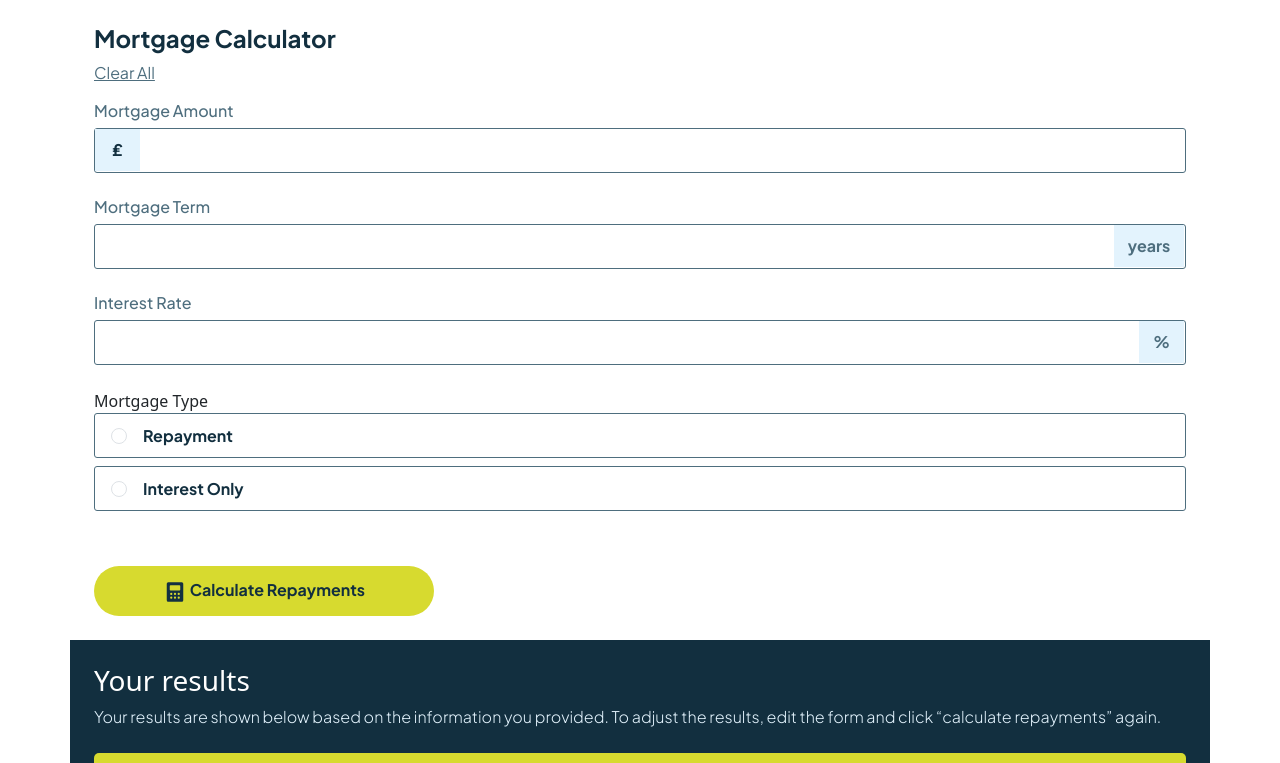
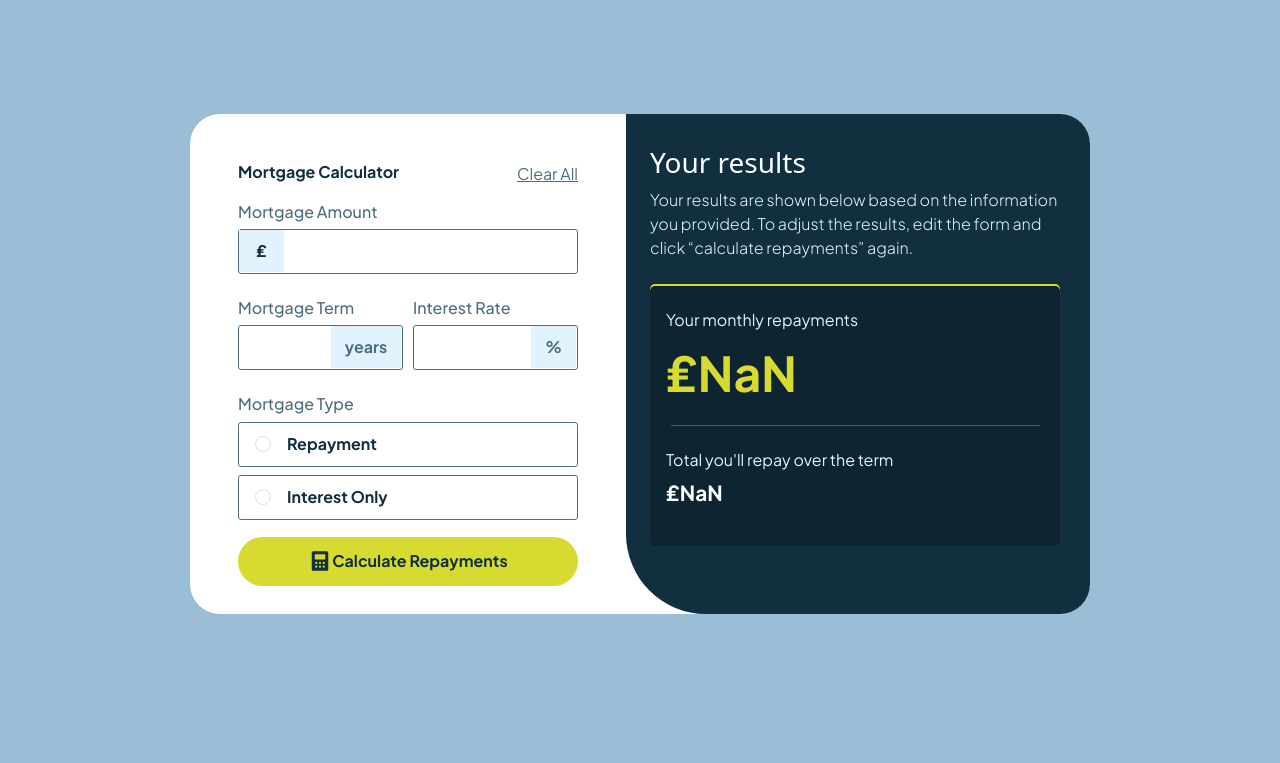
Before and after one commit to VictorGarcia2/mortgage-repayment-calculator-by-victor, a plain HTML site: page index.html in a window 1280 px wide. Both pictures are taken after a click on the button "Calculate Repayments". Shown: the top 763 px of the page. Drawn offline with nearby package versions, Linux system fonts and the light colour scheme.

Commit message:
Actualizacion: diseño

```diff
--- a/index.html
+++ b/index.html
@@ -14,14 +14,16 @@
   <script src="scripts/main.js" defer></script>
   <title> Mortgage Calculator</title>
 </head>
-
 <body>
-  <div class="container p-0 mt-4">
-    <div class="px-4">
-      <h1 class="fs-4">
+  <div class="container p-0  d-md-flex justify-content-center ">
+    <div class="d-md-flex  mort">
+      <div class="p-md-5 px-3 pt-3">
+        <div class="d-md-flex justify-content-between">
+          <h1 class="fs-4 titulo">
             Mortgage Calculator
           </h1>
           <p id="clear">Clear All</p>
+        </div>
         <label for="" class="mb-4 w-100">
           <h2 class="fs-6">
             Mortgage Amount
@@ -31,6 +33,7 @@
             <input class="amount-data" type="number" name="" id="amount-data">
           </div>
         </label>
+        <div class="d-md-flex opt">
           <label for="" class="mb-4 w-100">
             <h2 class="fs-6">
               Mortgage Term
@@ -40,7 +43,7 @@
               <input class="amount-all"  type="number" name="" id="amount-years">
             </div>
           </label>
-      <label for="" class="mb-4 w-100">
+          <label for="" class="mb-4  w-100">
             <h2 class="fs-6">
               Interest Rate
             </h2>
@@ -49,28 +52,30 @@
               <input class="amount-all"  type="number" name="" id="interest-rate">
             </div>
           </label>
-      <div  class="mb-4 "
+        </div>
+        <div  class="mb-4 ">
           <h2 class="fs-6">
             Mortgage Type
           </h2>
           <div class="" id="form">
             <div class=" border-0 mb-2">
               <label class=" repayment d-flex align-items-center w-100" >
-              <input class="radio  form-check-input mb-1 mx-3" type="radio" name="repayment"  value="" id="repayment" />
+                <input class="radio  form-check-input mb-1 mx-3" type="radio" name="radio"  value="" id="repayment" />
                 <p class="mortgage mt-3 fs-6">
                   Repayment
                 </p>
               </label>
             </div>
-          <div class="list-group-item border-0 d-flex"><label class="repayment d-flex align-items-center w-100">
-              <input class="radio form-check-input mb-1 mx-3" type="radio" name="repayment" id="interest-only"
+            <div class="list-group-item border-0 d-flex">
+              <label class="repayment d-flex align-items-center w-100">
+                <input class="radio form-check-input mb-1 mx-3" type="radio" name="radio" id="interest-only"
                   value="" />
                 <p class="mortgage mt-3 fs-6">
                   Interest Only
+                </label>
                 </p>
-            </label>
             </div>
-          <span class="d-flex">
+            <span class="d-flex ">
               <button class="submit" id="enviar">
                 <img src="./assets/images/icon-calculator.svg" alt="">
                 Calculate Repayments
@@ -108,6 +113,7 @@
             <p>Complete the form and click "calculate repayments" to see what your monthly rapayments would be.</p>
         </div>
       </div>
+    </div>
 
   </div>
   <script src="https://cdn.jsdelivr.net/npm/bootstrap@5.3.3/dist/js/bootstrap.bundle.min.js"
--- a/scripts/main.js
+++ b/scripts/main.js
@@ -27,14 +27,16 @@ function getResults() {
 
         send.addEventListener('click', () => {
             if (repayment.checked) {
-                resultsMonthly.textContent = `${rs.toFixed(2)}`
-                resultsTotal.textContent = `${rs.toFixed(3) * n}`
+                resultsMonthly.textContent = `₤${rs.toLocaleString('en')}`
+                total = rs * n
+                resultsTotal.textContent = `₤${total.toLocaleString('en')}`
                 toggleModal()
                 toggleModalResults()
             } else {
                 let interesT = rs * n - p
-                resultsMonthly.textContent = `${interesT.toFixed(3)}`
-                resultsTotal.textContent = `${rs.toFixed(3) * n}`
+                resultsMonthly.textContent = `₤${interesT.toLocaleString('en')}`
+                total = rs * n
+                resultsTotal.textContent = `₤${total.toLocaleString('en')}`
                 toggleModal()
                 toggleModalResults()
 
@@ -42,18 +44,14 @@ function getResults() {
         })
     }
 }
-
 function clearTablero() {
-    mortgageAmount = 0
-    mortgageTerm = 0
-    interest = 0
     amountData.value = ""
     amountYears.value = ""
     interestRate.value = ""
-    resultsMonthly = "--"
-    resultsTotal = "--"
+    resultsMonthly = ""
+    resultsTotal = ""
+    toggleModal()
 }
-
 amountYears.addEventListener('input', getResults)
 amountData.addEventListener('input', getResults)
 interestRate.addEventListener('input', getResults)
--- a/style/style.css
+++ b/style/style.css
@@ -14,14 +14,17 @@ h1 {
     font-weight: 700;
     font-family: "Plus Jakarta Sans", serif;
     font-style: normal;
+
 }
-h2{
+
+h2 {
     color: hsl(200, 24%, 40%);
     font-family: "Plus Jakarta Sans", serif;
     font-style: normal;
     font-weight: 500;
 }
-h4{
+
+h4 {
     color: hsl(202, 86%, 94%);
     font-family: "Plus Jakarta Sans", serif;
     font-style: normal;
@@ -35,10 +38,12 @@ p {
     font-family: "Plus Jakarta Sans", serif;
     font-style: normal;
 }
-span{
+
+span {
     width: 100%;
 }
-input{
+
+input {
     width: 100%;
     height: 2.8125rem;
     border-radius: 3px;
@@ -49,15 +54,18 @@ input{
     outline: none;
     border: 1.4px solid hsl(200, 24%, 40%);
 }
-input:hover{
+
+input:hover {
     background-color: hsla(61, 70%, 52%, 0.116);
     border-color: hsl(61, 70%, 52%);
 }
-i:active{
+
+i:active {
     background-color: hsla(61, 70%, 52%, 0.116);
     border-color: hsl(61, 70%, 52%);
 }
-.amount-data{
+
+.amount-data {
     padding-left: 60px;
     font-size: 1rem;
     color: hsl(202, 55%, 16%);
@@ -67,7 +75,8 @@ i:active{
     font-weight: 700;
 
 }
-.amount-all{
+
+.amount-all {
     padding-left: 10px;
     font-size: 1rem;
     color: hsl(202, 55%, 16%);
@@ -78,9 +87,10 @@ i:active{
 
 }
 
-.libra{
+.libra {
     background-color: hsl(202, 86%, 94%);
-    color: hsl(202, 55%, 16%); ;
+    color: hsl(202, 55%, 16%);
+    ;
     text-align: center;
     margin-top: 1px;
     margin-left: 1px !important;
@@ -92,7 +102,7 @@ i:active{
     text-decoration: none;
 }
 
-.years{
+.years {
     background-color: hsl(202, 86%, 94%);
     text-align: center;
     margin-top: 1px !important;
@@ -104,7 +114,8 @@ i:active{
     font-style: normal;
     text-decoration: none;
 }
-.porcentaje{
+
+.porcentaje {
     background-color: hsl(202, 86%, 94%);
     text-align: center;
     margin-top: 1px !important;
@@ -117,8 +128,7 @@ i:active{
     text-decoration: none;
 }
 
-.repayment{
-
+.repayment {
     height: 2.8125rem;
     border: 1.4px solid hsl(200, 24%, 40%);
     border-radius: 3px;
@@ -127,16 +137,45 @@ i:active{
     -ms-border-radius: 3px;
     -o-border-radius: 3px;
 }
-.repayment:hover{
+
+/* input[type="radio"]{
+    display: none !important;
+}
+
+.repayment::before{
+    content: "";
+    height: 20px;
+    width: 20px;
+    border: 3px solid;
+    border-radius: 100%;
+    -webkit-border-radius: 100%;
+    -moz-border-radius: 100%;
+    -ms-border-radius: 100%;
+    -o-border-radius: 100%;
+}
+input[type="radio"]::checked + .repayment{
+    background-color: #0e2431 !important;
+    color: rgb(0, 124, 233) !important;
+}
+input[type="radio"]::checked + .repayment::before{
+    height: 16px;
+    width: 16px;
+    border: 10px solid white;
+    background-color: blueviolet;
+}
+ */
+
+
+/* .repayment:hover{
     background-color: hsla(61, 70%, 52%, 0.116);
     border-color: hsl(61, 70%, 52%);
 }
 .radio:hover{
     border-color: hsl(61, 70%, 52%);
     background-color: hsl(61, 70%, 52%);
-}
+} */
 
-.mortgage{
+.mortgage {
     font-weight: 700;
     font-family: "Plus Jakarta Sans", serif;
     font-style: normal;
@@ -144,9 +183,9 @@ i:active{
     color: hsl(202, 55%, 16%);
 }
 
-.submit{
+.submit {
     margin-top: 5%;
-    width: 21.25rem  !important;
+    width: 21.25rem !important;
     height: 3.1rem;
     border: 0 solid hsl(200, 24%, 40%);
     background-color: hsl(61, 70%, 52%);
@@ -161,13 +200,15 @@ i:active{
     text-decoration: none;
     color: hsl(202, 55%, 16%);
 }
-.bg-results{
+
+.bg-results {
     width: 100%;
     height: 450px;
     background-color: hsl(202, 55%, 16%);
 
 }
-.copy{
+
+.copy {
     font-weight: 300;
     font-family: "Plus Jakarta Sans", serif;
     font-style: normal;
@@ -175,7 +216,8 @@ i:active{
     color: hsl(202, 86%, 94%);
     font-size: 1rem;
 }
-.bg-primary{
+
+.bg-primary {
     width: 100%;
     height: 23px;
     background-color: hsl(61, 70%, 52%) !important;
@@ -185,19 +227,21 @@ i:active{
     -ms-border-radius: 5px;
     -o-border-radius: 5px;
 }
-.bg-secondary{
+
+.bg-secondary {
     position: absolute;
     margin-top: 1% !important;
-    width: 88%;
+    width: 365px;
     height: 230px;
-    background-color: #0e2431  !important;
+    background-color: #0e2431 !important;
     border-radius: 5px;
     -webkit-border-radius: 5px;
     -moz-border-radius: 5px;
     -ms-border-radius: 5px;
     -o-border-radius: 5px;
 }
-.results{
+
+.results {
     font-weight: 700;
     font-family: "Plus Jakarta Sans", serif;
     font-style: normal;
@@ -205,7 +249,8 @@ i:active{
     color: hsl(61, 70%, 52%);
     font-size: 2rem;
 }
-.results-replay{
+
+.results-replay {
     font-weight: 700;
     font-family: "Plus Jakarta Sans", serif;
     font-style: normal;
@@ -213,11 +258,13 @@ i:active{
     color: hsl(0, 0%, 100%);
     font-size: 1.3rem;
 }
-.divisor{
+
+.divisor {
     margin: auto;
     width: 90%;
 }
-.empty > p{
+
+.empty>p {
     text-align: center;
     font-weight: 300;
     font-family: "Plus Jakarta Sans", serif;
@@ -226,6 +273,98 @@ i:active{
     color: hsl(202, 86%, 94%);
     font-size: 1rem;
 }
-#clear{
+
+#clear {
     cursor: pointer;
 }
+
+.empty>img {
+    margin: auto;
+    width: 200px;
+}
+.submit {
+    display: flex;
+    justify-content: center;
+    align-items: center;
+}
+
+@media (min-width: 768px) {
+    body {
+        width: 100%;
+        padding: 0;
+        margin: 0 auto;
+        background-color: hsl(203, 41%, 72%);
+    }
+    .container {
+        height: 100vh;
+
+    }
+    .mort {
+        display: flex !important;
+        width: 900px;
+        height: 500px;
+        margin-top: 10% !important;
+        background-color: white;
+        border-radius: 30px;
+        -webkit-border-radius: 30px;
+        -moz-border-radius: 30px;
+        -ms-border-radius: 30px;
+        -o-border-radius: 30px;
+    }
+
+    .bg-results {
+        height: 500px;
+        border-radius: 0px 30px 30px 80px;
+        -webkit-border-radius: 0px 30px 30px 80px;
+        -moz-border-radius: 0px 30px 30px 80px;
+        -ms-border-radius: 0px 30px 30px 80px;
+        -o-border-radius: 0px 30px 30px 80px;
+    }
+
+    .submit {
+        display: flex;
+        justify-content: center;
+        align-items: center;
+    }
+
+    .bg-primary {
+        width: 410px;
+
+    }
+
+    .bg-secondary {
+        position: absolute;
+        margin-top: 2px !important;
+        width: 410px;
+        height: 260px;
+    }
+
+    .final-result {
+        margin-top: 2%;
+
+    }
+
+    .results {
+        font-size: 3rem;
+    }
+    .opt {
+        gap: 10px;
+    }
+    .titulo {
+        font-size: 1rem !important;
+    }
+}
+@media (min-width: 1500px){
+    .mort {
+        display: flex !important;
+        width: 900px;
+        height: 500px;
+        margin-top: 15% !important;
+        background-color: white;
+        border-radius: 30px;
+        -webkit-border-radius: 30px;
+        -moz-border-radius: 30px;
+        -ms-border-radius: 30px;
+        -o-border-radius: 30px;
+}
+}
```
Lines whose indentation alone changed are shown as unchanged.
